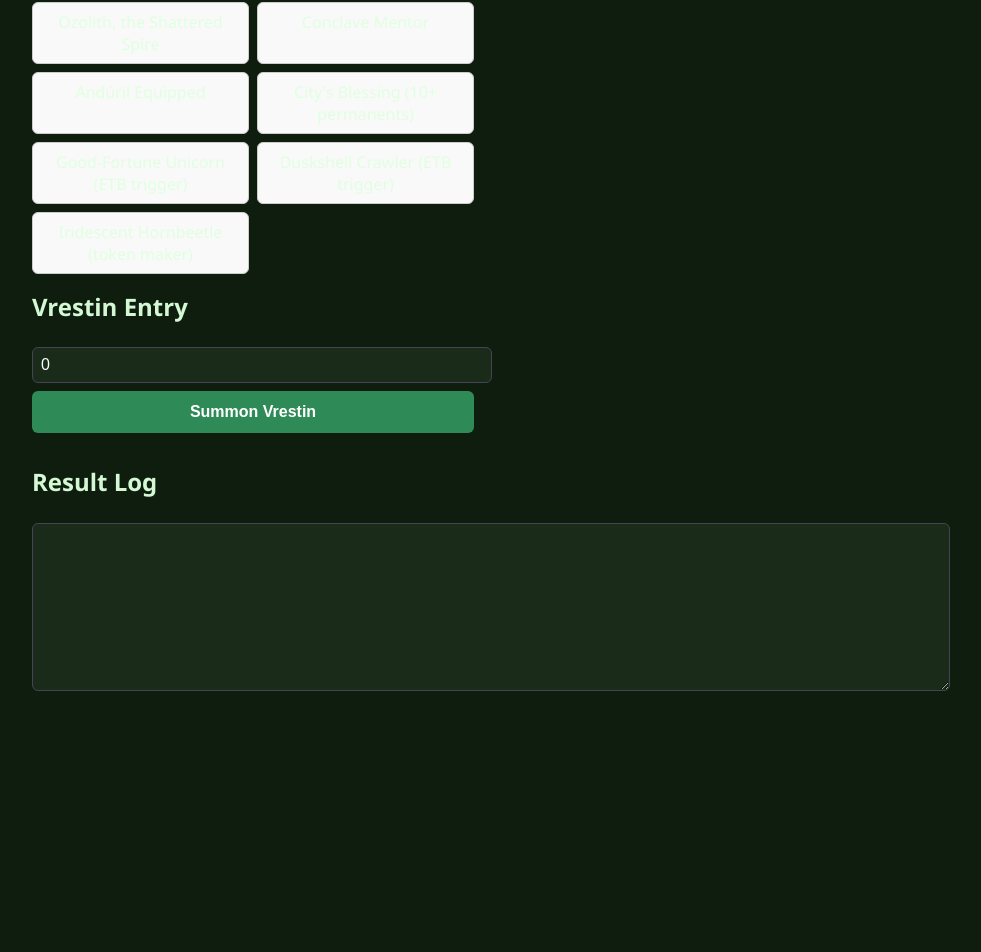
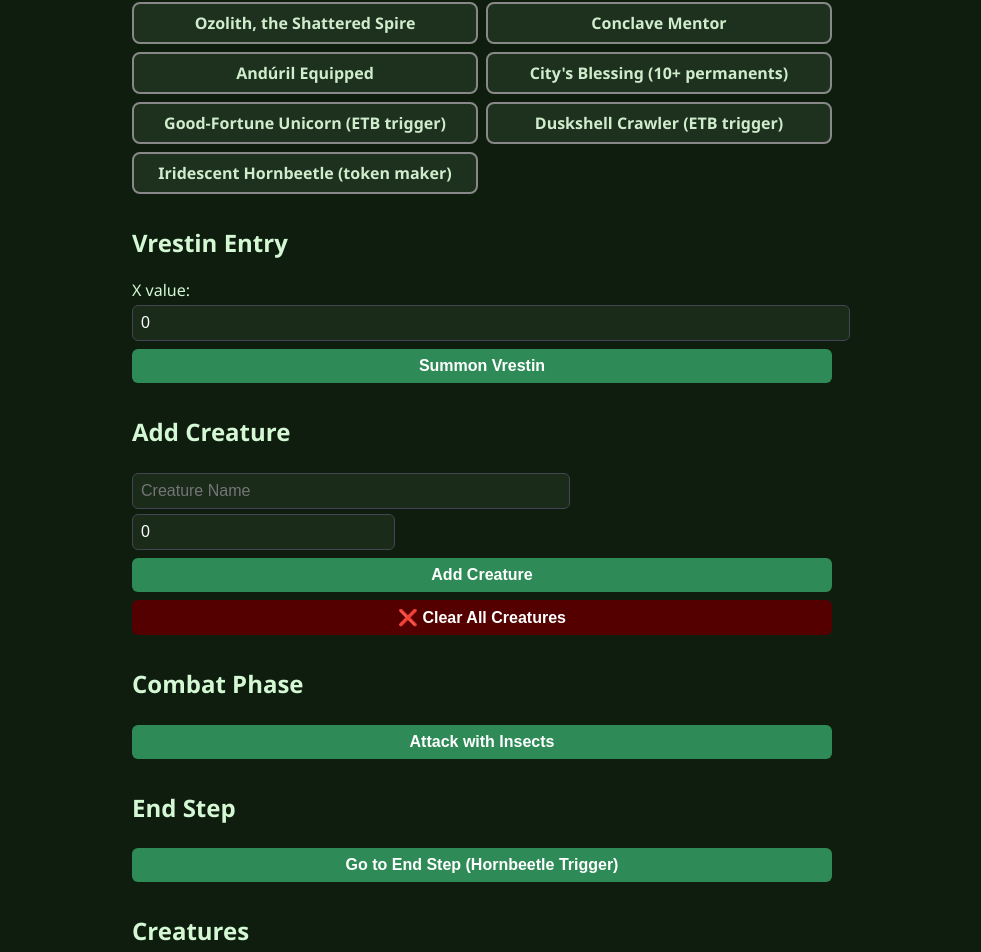
Before and after one commit to cdragon666/vrestin-counters, a React (Create React App) app: page / in a window 1280 px wide. Shown: the part 269-1221 px from the top of the page, without its empty margins (158-1139 px from the left). Before the commit the page ends 981 px from the top, so only its background shows below. Built offline with nearby package versions, Linux system fonts and the light colour scheme.

Commit message:
Revert to last stable Vrestin version

```diff
--- a/src/App.js
+++ b/src/App.js
@@ -14,11 +14,24 @@ const supportCards = [
   { id: "hornbeetle", name: "Iridescent Hornbeetle (token maker)" }
 ];
 
+const creatureData = {
+  "scute mob": { counters: 1 },
+  "hornet queen": { counters: 2 },
+  "sigarda, font of blessings": { counters: 4 },
+  "king darien xlviii": { counters: 3 },
+  "springheart nantuko": { counters: 2 }
+};
+
 export default function App() {
+  const [mode, setMode] = useState("vrestin");
   const [selectedCards, setSelectedCards] = useState([]);
   const [vrestinX, setVrestinX] = useState(0);
   const [creatures, setCreatures] = useState([]);
+  const [newCreatureName, setNewCreatureName] = useState("");
+  const [startingCounters, setStartingCounters] = useState(0);
   const [resultLog, setResultLog] = useState([]);
+  const [suggestions, setSuggestions] = useState([]);
+  const [counterTracker, setCounterTracker] = useState(0);
 
   const toggleCard = (id) => {
     setSelectedCards((prev) =>
@@ -28,109 +41,244 @@ export default function App() {
 
   const has = (id) => selectedCards.includes(id);
 
-  const summonVrestin = () => {
-    if (creatures.find((c) => c.name === "Vrestin")) {
-      alert("Vrestin has already been summoned.");
+  function getBaseCounterBonus() {
+    let bonus = 0;
+    if (has("hardened_scales")) bonus += 1;
+    if (has("conclave_mentor")) bonus += 1;
+    if (has("ozolith")) bonus += 1;
+    return bonus;
+  }
+
+  function getMultiplier() {
+    let multiplier = 1;
+    if (has("branching_evolution")) multiplier *= 2;
+    if (has("kami")) multiplier *= 2;
+    if (has("innkeeper")) multiplier *= 2;
+    return multiplier;
+  }
+
+  function getEntryCounterBonus() {
+    let base = 0;
+    if (has("unicorn")) base += 1;
+    if (has("crawler")) base += 1;
+    base += getBaseCounterBonus();
+    return Math.ceil(base * getMultiplier());
+  }
+
+  function addToTracker(amount) {
+    setCounterTracker((prev) => prev + amount);
+  }
+
+  const calculateETB = () => {
+    const base = parseInt(vrestinX);
+    const vrestinCounters = Math.ceil((base + getBaseCounterBonus()) * getMultiplier());
+    const insectCounters = getEntryCounterBonus();
+
+    addToTracker(vrestinCounters + base * insectCounters);
+
+    let log = `[ETB Phase]\n✨ Vrestin enters with ${vrestinCounters} counters\n🐞 ${base} Insect tokens created (+${insectCounters})`;
+
+    const newCreatures = [
+      { name: "Vrestin", counters: vrestinCounters },
+      ...Array(base).fill().map((_, i) => ({ name: `Insect ${i + 1}`, counters: insectCounters }))
+    ];
+
+    setCreatures((prev) => [...prev, ...newCreatures]);
+    setResultLog((prev) => [log, ...prev]);
+  };
+
+  const handleCombat = () => {
+    let log = `[Combat Phase]\n`;
+    const insectBonus = Math.ceil((1 + getBaseCounterBonus()) * getMultiplier());
+    const andurilBase = has("citys_blessing") ? 2 : 1;
+    const andurilBonus = Math.ceil((andurilBase + getBaseCounterBonus()) * getMultiplier());
+
+    const updatedCreatures = creatures.map((c) => {
+      const name = c.name.toLowerCase();
+      const isInsect = name.includes("insect") || name.includes("vrestin");
+      let added = 0;
+      if (isInsect) added += insectBonus;
+      if (has("anduril")) added += andurilBonus;
+      addToTracker(added);
+      return { ...c, counters: c.counters + added };
+    });
+
+    if (has("anduril")) {
+      log += `🌟 All insects +${insectBonus}, all creatures +${andurilBonus} from Andúril`;
+    } else {
+      log += `🌟 All insects +${insectBonus}`;
+    }
+
+    setCreatures(updatedCreatures);
+    setResultLog((prev) => [log, ...prev]);
+  };
+
+  const handleEndStep = () => {
+    let log = `[End Step]\n`;
+    if (has("hornbeetle") && counterTracker > 0) {
+      const beetleBonus = getEntryCounterBonus();
+      const newTokens = Array(counterTracker).fill().map((_, i) => ({ name: `Beetle Token ${i + 1}`, counters: beetleBonus }));
+      setCreatures((prev) => [...prev, ...newTokens]);
+      log += `Hornbeetle creates ${counterTracker} Beetle tokens (+${beetleBonus})`;
+      addToTracker(counterTracker * beetleBonus);
+    } else {
+      log += `No effects triggered.`;
+    }
+    setCounterTracker(0);
+    setResultLog((prev) => [log, ...prev]);
+  };
+
+  const updateCounter = (index, delta) => {
+    if (delta > 0) addToTracker(delta);
+    setCreatures((prev) =>
+      prev.map((c, i) => (i === index ? { ...c, counters: Math.max(0, c.counters + delta) } : c))
+    );
+  };
+
+  const removeCreature = (index) => {
+    setCreatures((prev) => prev.filter((_, i) => i !== index));
+  };
+
+  const clearAllCreatures = () => {
+    setCreatures([]);
+  };
+
+  const addCreature = () => {
+    const name = newCreatureName.trim();
+    if (!name) return;
+    const data = creatureData[name.toLowerCase()];
+    const baseCounters = data ? data.counters : parseInt(startingCounters) || 0;
+    const final = Math.ceil((baseCounters + getBaseCounterBonus()) * getMultiplier());
+    addToTracker(final);
+    setCreatures([...creatures, { name: newCreatureName, counters: final }]);
+    setNewCreatureName("");
+    setStartingCounters(0);
+    setSuggestions([]);
+  };
+
+  const handleNameChange = (e) => {
+    const input = e.target.value;
+    setNewCreatureName(input);
+    if (!input) {
+      setSuggestions([]);
       return;
     }
-
-    const basePower = parseInt(vrestinX);
-    const counterBonus = getETBBonus();
-    const counters = basePower + counterBonus;
-
-    const vrestin = { name: "Vrestin", base: basePower, counters };
-    const insects = Array(basePower).fill().map((_, i) => ({
-      name: `Insect ${i + 1}`,
-      base: 1,
-      counters: counterBonus
-    }));
-
-    setCreatures([...creatures, vrestin, ...insects]);
-
-    setResultLog((prev) => [
-      `✨ Vrestin enters with ${counters} counters (${basePower} base + ${counterBonus} bonus)`,
-      `🐞 ${insects.length} Insect tokens created (+${counterBonus})`,
-      ...prev
-    ]);
+    const matches = Object.keys(creatureData).filter((name) =>
+      name.includes(input.toLowerCase())
+    );
+    setSuggestions(matches);
   };
 
-  const getETBBonus = () => {
-    let bonus = 0;
-    if (has("unicorn")) bonus++;
-    if (has("crawler")) bonus++;
-    if (has("conclave_mentor")) bonus++;
-    if (has("hardened_scales")) bonus++;
-    return bonus;
+  const fillSuggestion = (name) => {
+    const displayName = name.replace(/\b\w/g, (c) => c.toUpperCase());
+    setNewCreatureName(displayName);
+    const data = creatureData[name];
+    if (data) setStartingCounters(data.counters);
+    setSuggestions([]);
   };
 
+  const clearLog = () => setResultLog([]);
+
   return (
-    <div style={{ padding: "1rem", maxWidth: "900px", margin: "auto" }}>
+    <div style={{ padding: "2rem", maxWidth: "700px", margin: "auto" }}>
       <h1 style={{ textAlign: "center" }}>Vrestin +1/+1 Counter Tracker</h1>
-      <div style={{ display: "flex", flexWrap: "wrap", gap: "1rem" }}>
-        <div style={{ flex: 1, minWidth: "300px" }}>
-          <h2>Active Cards</h2>
+
+      <h2>Select Active Cards</h2>
       <div style={{ display: "grid", gridTemplateColumns: "1fr 1fr", gap: "0.5rem" }}>
         {supportCards.map((card) => (
           <div
             key={card.id}
+            className={`card-tile ${selectedCards.includes(card.id) ? "selected" : ""}`}
             onClick={() => toggleCard(card.id)}
-                style={{
-                  cursor: "pointer",
-                  padding: "0.5rem",
-                  border: selectedCards.includes(card.id)
-                    ? "2px solid green"
-                    : "1px solid #ccc",
-                  backgroundColor: selectedCards.includes(card.id)
-                    ? "#c2f0c2"
-                    : "#f9f9f9",
-                  borderRadius: "6px",
-                  textAlign: "center"
-                }}
           >
             {card.name}
           </div>
         ))}
       </div>
 
-          <h2 style={{ marginTop: "1rem" }}>Vrestin Entry</h2>
+      <h2 style={{ marginTop: "2rem" }}>Vrestin Entry</h2>
+      <label htmlFor="vrestinX">X value:</label>
       <input
         type="number"
+        id="vrestinX"
         value={vrestinX}
         onChange={(e) => setVrestinX(e.target.value)}
-            placeholder="X value"
-            style={{ width: "100%", padding: "0.5rem" }}
       />
-          <button
-            onClick={summonVrestin}
-            style={{ width: "100%", marginTop: "0.5rem", padding: "0.75rem" }}
-          >
+      <button onClick={calculateETB} style={{ marginTop: "0.5rem", width: "100%" }}>
         Summon Vrestin
       </button>
+
+      <h2 style={{ marginTop: "2rem" }}>Add Creature</h2>
+      <input
+        type="text"
+        placeholder="Creature Name"
+        value={newCreatureName}
+        onChange={handleNameChange}
+        style={{ width: "60%", marginRight: "1%" }}
+      />
+      <input
+        type="number"
+        placeholder="+1/+1 Counters"
+        value={startingCounters}
+        onChange={(e) => setStartingCounters(e.target.value)}
+        style={{ width: "35%" }}
+      />
+      <button onClick={addCreature} style={{ marginTop: "0.5rem", width: "100%" }}>
+        Add Creature
+      </button>
+      <button onClick={clearAllCreatures} style={{ marginTop: "0.5rem", width: "100%", background: "#500", color: "#fff" }}>
+        ❌ Clear All Creatures
+      </button>
+
+      {suggestions.length > 0 && (
+        <ul style={{ listStyle: "none", padding: 0, marginTop: "0.5rem", background: "#111", border: "1px solid #888", borderRadius: "6px", fontWeight: "bold", fontSize: "1rem", color: "#fff" }}>
+          {suggestions.map((s, i) => (
+            <li
+              key={i}
+              style={{ padding: "0.5rem 0.7rem", cursor: "pointer", borderBottom: "1px solid #333" }}
+              onClick={() => fillSuggestion(s)}
+            >
+              {s.replace(/\b\w/g, (c) => c.toUpperCase())}
+            </li>
+          ))}
+        </ul>
+      )}
+
+      <h2 style={{ marginTop: "2rem" }}>Combat Phase</h2>
+      <button onClick={handleCombat} style={{ width: "100%" }}>
+        Attack with Insects
+      </button>
+
+      <h2 style={{ marginTop: "2rem" }}>End Step</h2>
+      <button onClick={handleEndStep} style={{ width: "100%" }}>
+        Go to End Step (Hornbeetle Trigger)
+      </button>
+
+      <h2 style={{ marginTop: "2rem" }}>Creatures</h2>
+      {creatures.map((c, i) => (
+        <div key={i} style={{ display: "flex", justifyContent: "space-between", alignItems: "center", marginBottom: "0.5rem" }}>
+          <span>{c.name}: +{c.counters}/+{c.counters}</span>
+          <div>
+            <button onClick={() => updateCounter(i, 1)}>+1</button>
+            <button onClick={() => updateCounter(i, -1)} style={{ marginLeft: "0.5rem" }}>-1</button>
+            <button onClick={() => removeCreature(i)} style={{ marginLeft: "0.5rem", color: "red" }}>🗑️</button>
           </div>
-
-        <div style={{ flex: 1, minWidth: "300px" }}>
-          <h2>Creatures</h2>
-          {creatures.map((c, i) => (
-            <div
-              key={i}
-              style={{ display: "flex", justifyContent: "space-between", marginBottom: "0.3rem" }}
-            >
-              <span>
-                {c.name}: {c.base}/{c.base} (+{c.counters}) → {c.base + c.counters}/{c.base + c.counters}
-              </span>
         </div>
       ))}
+
+      {resultLog.length > 0 && (
+        <div style={{ marginTop: "2rem" }}>
+          <div style={{ display: "flex", justifyContent: "space-between" }}>
+            <h2>Result Log</h2>
+            <button onClick={clearLog}>Clear</button>
           </div>
-      </div>
-
-      <div style={{ marginTop: "2rem" }}>
-        <h2>Result Log</h2>
           <textarea
             readOnly
             value={resultLog.join("\n-------------------\n")}
-          style={{ width: "100%", height: "150px" }}
+            style={{ width: "100%", height: "200px", fontFamily: "monospace" }}
           />
         </div>
+      )}
     </div>
   );
 }
```
Lines whose indentation alone changed are shown as unchanged.
